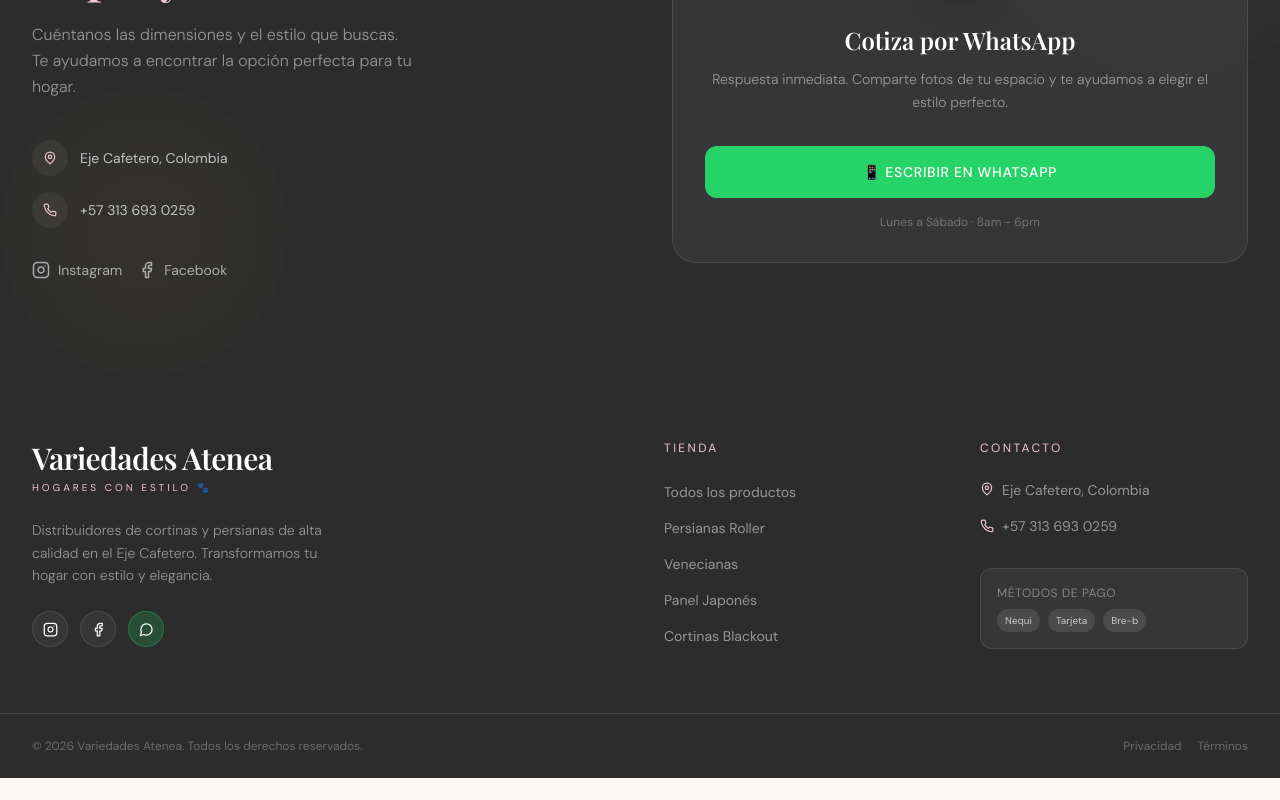
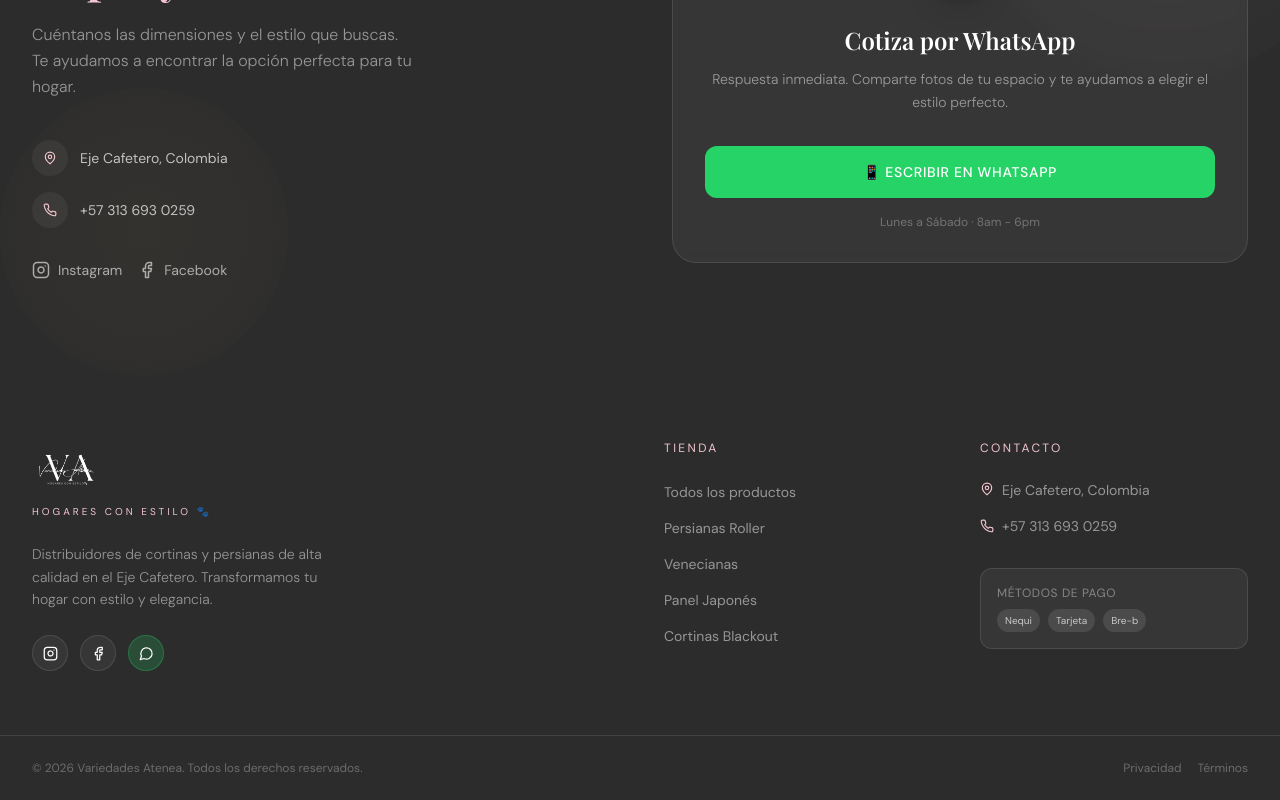
Before and after one commit to fernandazuleta33-pixel/variedades-atenea, a Next.js app: page / in a window 1280 px wide. Shown: the part 3868-4668 px from the top of the page. Before the commit the page ends 4646 px from the top, so only its background shows below. Built offline with nearby package versions, Linux system fonts and the light colour scheme.

Commit message:
feat: add real logo

```diff
--- a/src/components/Footer.tsx
+++ b/src/components/Footer.tsx
@@ -11,12 +11,11 @@ export function Footer() {
           {/* Brand */}
           <div className="md:col-span-2">
             <div className="mb-6">
-              <h3
-                className="text-3xl text-white mb-1"
-                style={{ fontFamily: 'Playfair Display, serif', fontWeight: 600, letterSpacing: '-0.02em' }}
-              >
-                Variedades Atenea
-              </h3>
+              <img
+  src="/logo.png"
+  alt="Variedades Atenea"
+  className="h-16 -auto object-contain brightness-0 invert"
+/>
               <p
                 className="text-[10px] tracking-[0.3em] text-brand-pink uppercase"
                 style={{ fontFamily: 'DM Sans, sans-serif' }}
```
